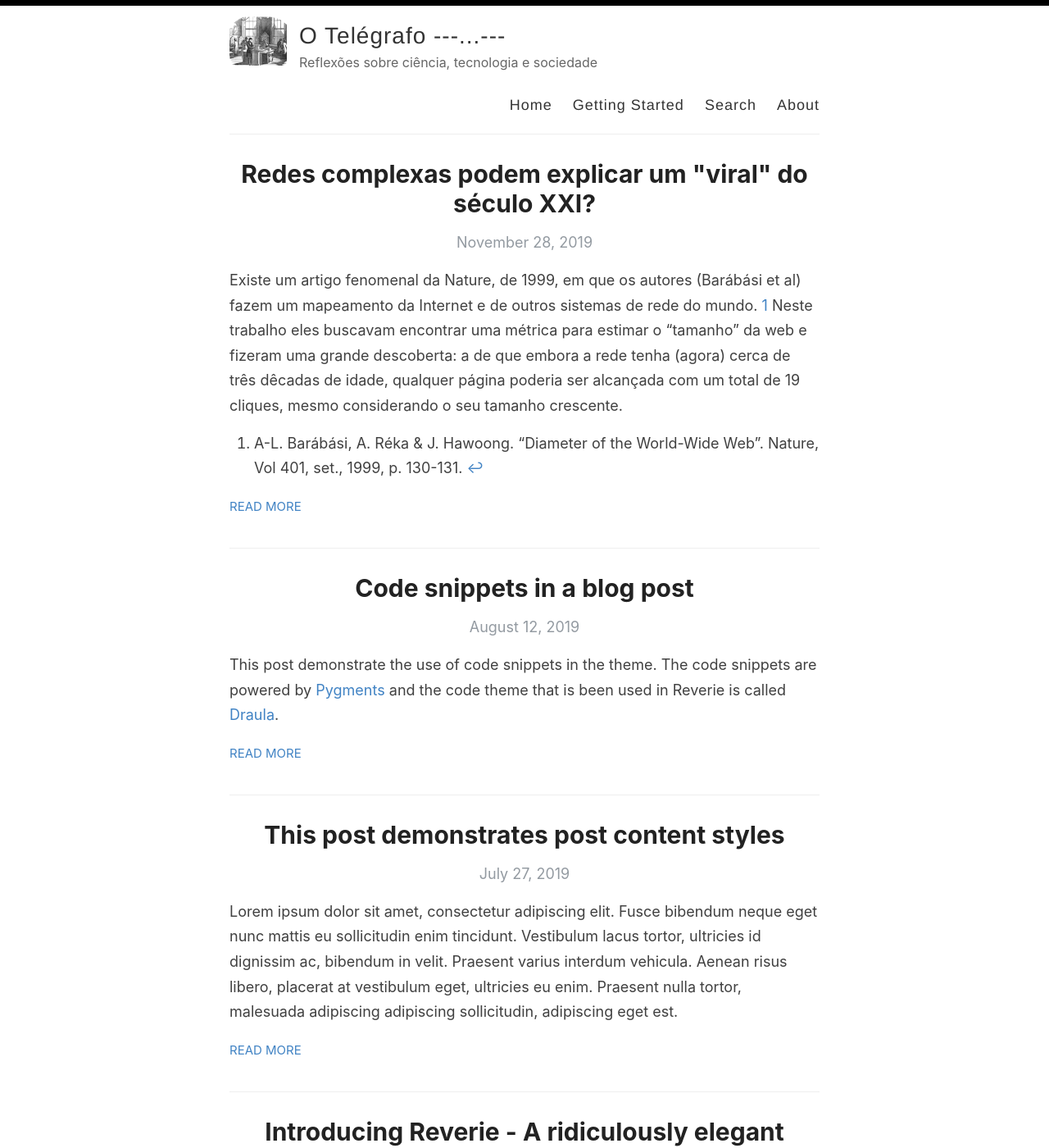
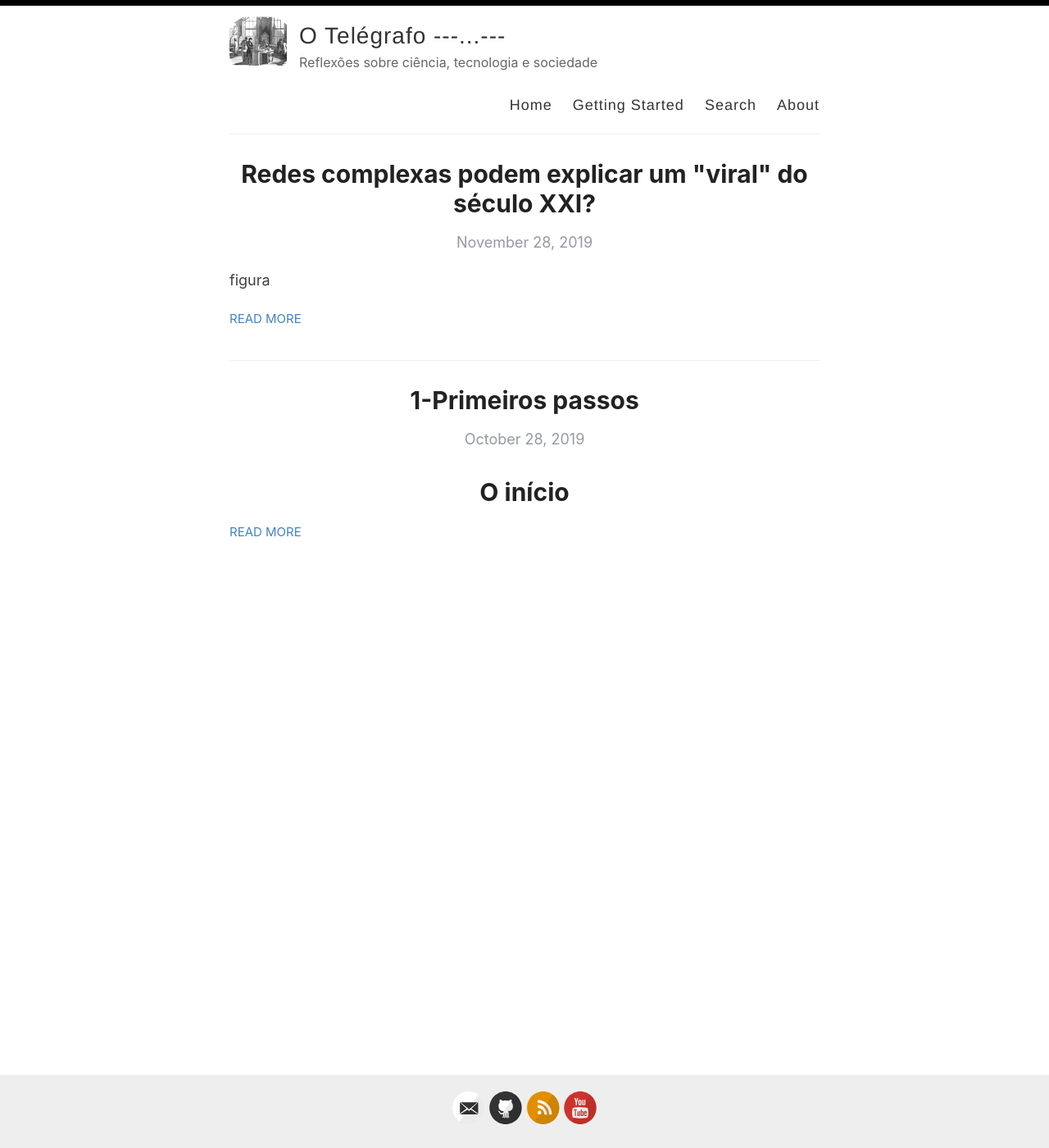
Before and after one commit to tonidandel/otelegrafo_, a Jekyll site: the page built from index.html, in a window 1280 px wide and 1400 px high. Shown: the whole window at 82% size. Built offline with Jekyll 4.4.1, drawn with Linux system fonts in a browser that asks for light colours; the list of posts is cut into pages by our own code; some of the changed lines change nothing that is shown; some of the changed text lies outside the part shown.

Commit message:
teste-includes-2

````diff
--- a/_posts/2019-02-13-introducing-reverie-jekyll-theme.md
+++ /dev/null
@@ -1,85 +0,0 @@
----
-layout: post
-title: Introducing Reverie - A ridiculously elegant Jekyll theme
-categories: [Miscellaneous, Jekyll]
----
-
-[Reverie](https://github.com/amitmerchant1990/reverie) is a [Jekyll](https://jekyllrb.com/)-powered theme which is simple and opinionated. It's actually a fork of [jekyll-now](https://github.com/barryclark/jekyll-now) with some additional features and personal touches which I've implemented to suit my needs for my blog.
-
-This is a plug-and-play Jekyll theme which you can use on GitHub Pages without even setting up a local environment.
-
-![](/images/reverie-demo.png)
-
-## Features overview
-
-- Command-line free fork-first workflow, using GitHub.com to create, customize and post to your blog
-- Fully responsive and mobile optimized base theme
-- Sass/Coffeescript support using Jekyll 2.0
-- Free hosting on your GitHub Pages user site
-- All the SEO goodies comes in-built
-- Markdown blogging
-- Syntax highlighting using Pygments
-  - [Dracula syntax theme](https://draculatheme.com/) included
-- Disqus commenting
-- Google Analytics integration
-- Fuzzy search across blog posts
-- Pagination of posts works out-of-the-box.
-- Categorize posts out-of-the box
-- RSS Feed
-- In-built sitemap
-
-<div style="text-align: center;">
- <script async type="text/javascript" src="//cdn.carbonads.com/carbon.js?serve=CE7D6KJY&placement=wwwamitmerchantcom" id="_carbonads_js"></script>
-</div>
-
-## Using Reverie on GitHub Pages
-
-### Step 1) Fork Reverie to your User Repository
-
-Fork [this repository](https://github.com/amitmerchant1990/reverie), then rename the repository to `yourgithubusername.github.io`.
-
-Alternatively, you can use [Use this template](https://github.com/amitmerchant1990/reverie/generate) button if you want to create a repository with a clean commit history which will use Reverie as a template.
-
-Your Jekyll blog will often be viewable immediately at <https://yourgithubusername.github.io> (if it's not, you can often force it to build by completing step 2)
-
-### Step 2) Customize and view your site
-
-Enter your site name, description, avatar and many other options by editing the `_config.yml` file. You can easily turn on Google Analytics tracking, Disqus commenting and social icons here.
-
-Making a change to `_config.yml` (or any file in your repository) will force GitHub Pages to rebuild your site with jekyll. Your rebuilt site will be viewable a few seconds later at <https://yourgithubusername.github.io> - if not, give it ten minutes as GitHub suggests and it'll appear soon.
-
-### Step 3) Publish your first blog post
-
-Create a new file called `/_posts/2019-2-13-Hello-World.md` to publish your first blog post. That's all you need to do to publish your first blog post! This [Markdown Cheatsheet](https://github.com/adam-p/markdown-here/wiki/Markdown-Cheatsheet) might come in handy while writing the posts.
-
-> You can add additional posts in the browser on GitHub.com too! Just hit the <kbd>Create new file</kbd> button in `/_posts/` to create new content. Just make sure to include the [front-matter](http://jekyllrb.com/docs/frontmatter/) block at the top of each new blog post and make sure the post's filename is in this format: year-month-day-title.md
-
-## Using Categories in Reverie
-
-You can categorize your content based on `categories` in Reverie. For this, you just need to add `categories` in front matter like below:
-
-For adding single category:
-
-```md
-categories: JavaScript
-```
-
-For adding multiple categories:
-
-```md
-categories: [PHP, Laravel]
-```
-
-The contegorized content can be shown over this URL: <https://yourgithubusername.github.io/categories/>
-
-## RSS
-
-The generated [RSS feed](https://en.wikipedia.org/wiki/RSS) of your blog can be found at <https://yourgithubusername.github.io/feed>. You can see the example RSS feed over [here](https://www.amitmerchant.com/reverie/feed).
-
-## Sitemap
-
-The generated sitemap of your blog can be found at <https://yourgithubusername.github.io/sitemap>. You can see the example sitemap feed over [here](https://www.amitmerchant.com/reverie/sitemap).
-
-## License
-
-MIT
--- /dev/null
+++ b/_posts/2019-10-28-breve-historia-do-latex.md
@@ -0,0 +1,75 @@
+---
+nav: true
+title: 1-Primeiros passos
+---
+
+# O início
+
+## 1. História do $\LaTeX$
+
+O $\LaTeX$ (que se pronuncia *[''la:tec]* ou *['lei:tec]*) vem da junção no mome *Lamport* e do grego $\tau\, \epsilon\, \chi\, \nu\,\eta\,$ *[''tec:ni]* e que, etimologicamente, está nas origens do termo *técnica*. É, a grosso modo, uma Linguagem de Programação para marcação de texto, ou, mais à rigor, um *Interpretador*, que trabalha em cima de um arquivo de texto puro, fazendo algo bem próximo ao que um professor ou professora de línguas faria ao corrigir um texto: uma análise léxica, semântica e sintática, linha por linha , como:
+
+    Início
+       1. Colocar um titulo aqui.
+       2. colocar um negrito na palavra tal;
+       3. colocar tal letra em maíscula;
+        etc.
+    fim
+
+A linguagem $\TeX$ foi uma criação de Donald Knuth, ao longo da recuada década de 1970, quando ainda não havia o computador pessoal, mas apenas grandes *workstations*, que ocupavam salas inteiras. Naquela época, Donald Knuth estava no processo de escrita e revisão de alguns livros de sua autoria, uma coleção em vários volumes chamada *The Art of Computer Programming*, quando recebeu uma amostra de prova preparada pela editora, que não o agradou em nada pelo resultado. Reza a lenda que, ao receber o manuscrito pelo correio, ele disse **Bleecc!!**, que seria no Português algo como **Eeeca!**
+
+Naquela mesma época Knuth havia se deparado com um livro que se tornara popular,  [Artificial Intelligence](https://archive.org/details/artificialintell00wins), de Patrick Winston, que havia sido um dos primeiros livros  produzidos de maneira inteiramente digital, isto é, que utilizava *0's* (zeros) e *1's* (uns) em cada ponto de uma página para formar uma imagem, isto é "tinta=1", "não-tinta"=0. Impressionado, e como também era pesquisador da área de Computação, decidiu fazer algo similar.
+
+Antes de tudo ele precisava aprender do que se tratava um bom livro, quais eram as boas práticas, em termos tipográficos, para escrita de símbolos matemáticos, textos simples, questões estilísticas envolvidas no design de fontes, etc. Acreditando inicialmente que esta seria uma tarefa simples, que gastaria em torno de 6 meses, Knuth acabou dedicando 10 anos de sua vida para desenvolver o primeiro interpretador $\TeX$.
+
+Um ano após ter iniciado sua pesquisa, Donald Kntuh foi convidado pela *AMS* (American Mathematical Society) para dar uma série de palestras no encontro anual da entidade, que organizava um evento para pessoas que haviam feito algo relevante para o campo da Matemática, mas que não haviam necessariamente trabalhando com matemática. Os convidados poderiam falar do que quisessem em suas palestras, e Knuth decidiu falar sobre a Ciência da Computação à serviço da matemática, apresentando seu novo projeto $\TeX$, para composição de textos e o *Metafont*, que era um projeto paralelo para desenhar fontes com o auxílio do $\TeX$.  Na palestra ele apresentou não apenas as raízes dos conceitos tipográficos, mas também as estruturas matemáticas sobre as quais o programa estava sendo desenvolvido. O $\TeX$ era então mais próximo a um projeto de pesquisa do que um produto de larga escala, mas isso estava para mudar. Mas antes de passarmos aos detalhes técnicos, façamos um panorama sobre as possibilidades do LaTeX
+
+### Belos projetos em $\TeX$ , $\LaTeX$ e amigos...
+
+1. Não se preocupe ainda com instalação de ferramentas. Antes de qualquer coisa,
+   conheça o potencial do LaTeX:
+
+   - [Belos projetos de diagramação](http://tex.stackexchange.com/questions/1319/showcase-of-beautiful-typography-done-in-tex-friends);
+   - [Exemplos extremos das possibilidades do LaTeX](http://www.tug.org/texshowcase/).
+
+### Premissas básicas de uma distribuição $\TeX$:
+
+ Entre os objetivos iniciais do programa desenvolvido por Donald Knuth, o $\TeX$ deveria:
+
+* Ser utilizado diretamente pelos autores, que são aqueles que mais entendem a respeito do que estão escrevendo;
+
+* Servir aos propósitos de pesquisa acadêmica, sendo por sua natureza, um [Software Livre](https://pt.wikipedia.org/wiki/Software_livre), que não é a mesma coisa que "comida grátis";
+
+* Ser desenvolvido de forma que os arquivos de entrada (textos simples com marcações) pudessem ser compatíveis com qualquer sistema operacional futuro, o que é bem diferente de um sistema [WYSWYG](https://en.wikipedia.org/wiki/WYSIWYG), como os atuais processadores de texto: em um programa dessa natureza, duas partes do mesmo texto podem ser bem diferentes, mesmo que se use os mesmos estilos de formatação e fontes. Por exemplo: um arquivo no MS Office 95 não será lido exatamente da mesma forma no MS Office 2019. Aliás, ainda que na mesma plataforma, eles são serão totalmente incompatíveis. Neste aspecto, um arquivo em $\TeX$ é sempre processado da mesma forma, não importando em qual sistema ele esteja. Um arquivo dos anos 1970 é executado perfeitamente em um computador moderno, apresentando a mesma qualidade;
+
+  ### O $\LaTeX$
+
+  Como o $\TeX$ formava um conjunto relativamente simples de comandos, como pequenos blocos fundamentais, rapidamente começaram a surgir complementos seguindo a [Licença Livre](https://en.wikipedia.org/wiki/LaTeX_Project_Public_License) sobre a qual o primeiro projeto havia sido desenvolvido.  Uma das premissas básicas da licença era que o nome $\TeX$ deveria aparecer em qualquer outra distribuição futura baseada em $\TeX$, ainda que a utilização de qualquer obra baseada nele pudesse ser utilizada papra qualquer fim, mesmo que comercial. Em 1983, Leslie Lamport desenvolveu uma série de macros (que são pequenas rotinas de instruções) utilizando os comandos básicos do $\TeX$, dando início à primeira versão do $\LaTeX$, que atualmente está em sua segunda versão.
+
+  ### Estrutura básica de um arquivo *.tex*
+
+A estrutura básica de um arquivo em $\LaTeX$ é bem simples. Por exemplo, você digitar os comando em um arquivo de texto simples:
+
+    \documentclass[a4paper,12pt]{article}
+    \begin{document}
+    Alô Mundo!
+    \end{document}
+
+Após a execução em um editor qualquer de texto, que vimos ao longo da oficina, o compilador vai gerar apenas um documento em branco com a frase "Alô Mundo!". Se quisermos algo um pouco mais detalhado, como um texto formatado, podemos fazer algo do tipo:
+
+    \documentclass[a4paper,12pt]{article}
+    \begin{document}
+    \section{Uma seção teste}
+    O \LaTeX é demais! além do mais... conforme a equação \ref{eq:01}, que está na página \pageref{eq:01}, tem-se:
+
+    \begin{equation}
+        PV - nRT\,.
+        \label{eq:01}
+    \end{equation}
+
+    \end{document}
+
+Que deverá gerar algo como expresso na figura:
+![](images/exemplo1.png)Obviamente que eu ainda não disse como se dão os passos entre o arquivo de texto puro e o resultado. Mas quero, contudo, que você se atente aos elementos presentes nesta imagem e em seu potencial. Veja que com poucos comandos conseguimos um resultado simples, elegante e profissional para o pequeno texto. Em momento algum tivemos que nos preocupar em inserir campos para numeração da equação, tamanho das fontes ou símbolos em algum editor de equações.
+
+> Agora é o momento de alguns passos para [instalação](2-instalacao-latex.md) do $\LaTeX$. Como não é o foco dessa oficina, vou me atentar apenas a algumas sugestões de instalação para os sistemas operacionais Linux, Windows, MacOS, e "Nuvem".
--- a/_posts/2019-11-28-redes-complexas-podem-explicar-fenomenos-sociais.md
+++ b/_posts/2019-11-28-redes-complexas-podem-explicar-fenomenos-sociais.md
@@ -3,6 +3,8 @@ layout: post
 title: Redes complexas podem explicar um "viral" do século XXI?
 categories: [tecnologia,sociedade]
 ---
+
+figura
 
 Existe um artigo fenomenal da Nature, de 1999, em que os autores (Barábási et
 al) fazem um mapeamento da Internet e de outros sistemas de rede do mundo. [^1] Neste trabalho eles buscavam encontrar uma métrica para estimar o "tamanho" da web e fizeram uma grande descoberta: a de que embora a rede tenha (agora) cerca de três dêcadas de idade, qualquer página poderia ser alcançada com um total de 19 cliques, mesmo considerando o seu tamanho crescente.
--- a/_posts/2019-7-27-this-post-demonstrates-post-content-styles.md
+++ /dev/null
@@ -1,92 +0,0 @@
----
-layout: post
-title: This post demonstrates post content styles
-categories: Miscellaneous
----
-
-Lorem ipsum dolor sit amet, consectetur adipiscing elit. Fusce bibendum neque eget nunc mattis eu sollicitudin enim tincidunt. Vestibulum lacus tortor, ultricies id dignissim ac, bibendum in velit. Praesent varius interdum vehicula. Aenean risus libero, placerat at vestibulum eget, ultricies eu enim. Praesent nulla tortor, malesuada adipiscing adipiscing sollicitudin, adipiscing eget est.
-
-## Some great heading (h2)
-
-Proin convallis mi ac felis pharetra aliquam. Curabitur dignissim accumsan rutrum. In arcu magna, aliquet vel pretium et, molestie et arcu.
-
-Mauris lobortis nulla et felis ullamcorper bibendum. Phasellus et hendrerit mauris. Proin eget nibh a massa vestibulum pretium. Suspendisse eu nisl a ante aliquet bibendum quis a nunc. Praesent varius interdum vehicula. Aenean risus libero, placerat at vestibulum eget, ultricies eu enim. Praesent nulla tortor, malesuada adipiscing adipiscing sollicitudin, adipiscing eget est.
-
-## Another great heading (h2)
-
-Lorem ipsum dolor sit amet, consectetur adipiscing elit. Fusce bibendum neque eget nunc mattis eu sollicitudin enim tincidunt. Vestibulum lacus tortor, ultricies id dignissim ac, bibendum in velit.
-
-### Some great subheading (h3)
-
-Proin convallis mi ac felis pharetra aliquam. Curabitur dignissim accumsan rutrum. In arcu magna, aliquet vel pretium et, molestie et arcu. Mauris lobortis nulla et felis ullamcorper bibendum.
-
-Phasellus et hendrerit mauris. Proin eget nibh a massa vestibulum pretium. Suspendisse eu nisl a ante aliquet bibendum quis a nunc.
-
-### Some great subheading (h3)
-
-Praesent varius interdum vehicula. Aenean risus libero, placerat at vestibulum eget, ultricies eu enim. Praesent nulla tortor, malesuada adipiscing adipiscing sollicitudin, adipiscing eget est.
-
-> This quote will change your life. It will reveal the secrets of the universe, and all the wonders of humanity. Don't misuse it.
-
-Lorem ipsum dolor sit amet, consectetur adipiscing elit. Fusce bibendum neque eget nunc mattis eu sollicitudin enim tincidunt.
-
-### Some great subheading (h3)
-
-Vestibulum lacus tortor, ultricies id dignissim ac, bibendum in velit. Proin convallis mi ac felis pharetra aliquam. Curabitur dignissim accumsan rutrum.
-
-```html
-<html>
-  <head>
-  </head>
-  <body>
-    <p>Hello, World!</p>
-  </body>
-</html>
-```
-
-In arcu magna, aliquet vel pretium et, molestie et arcu. Mauris lobortis nulla et felis ullamcorper bibendum. Phasellus et hendrerit mauris.
-
-#### You might want a sub-subheading (h4)
-
-In arcu magna, aliquet vel pretium et, molestie et arcu. Mauris lobortis nulla et felis ullamcorper bibendum. Phasellus et hendrerit mauris.
-
-In arcu magna, aliquet vel pretium et, molestie et arcu. Mauris lobortis nulla et felis ullamcorper bibendum. Phasellus et hendrerit mauris.
-
-#### But it's probably overkill (h4)
-
-In arcu magna, aliquet vel pretium et, molestie et arcu. Mauris lobortis nulla et felis ullamcorper bibendum. Phasellus et hendrerit mauris.
-
-### Oh hai, an unordered list!!
-
-In arcu magna, aliquet vel pretium et, molestie et arcu. Mauris lobortis nulla et felis ullamcorper bibendum. Phasellus et hendrerit mauris.
-
-- First item, yo
-- Second item, dawg
-- Third item, what what?!
-- Fourth item, fo sheezy my neezy
-
-### Oh hai, an ordered list!!
-
-In arcu magna, aliquet vel pretium et, molestie et arcu. Mauris lobortis nulla et felis ullamcorper bibendum. Phasellus et hendrerit mauris.
-
-1. First item, yo
-2. Second item, dawg
-3. Third item, what what?!
-4. Fourth item, fo sheezy my neezy
-
-## Headings are cool! (h2)
-
-Proin eget nibh a massa vestibulum pretium. Suspendisse eu nisl a ante aliquet bibendum quis a nunc. Praesent varius interdum vehicula. Aenean risus libero, placerat at vestibulum eget, ultricies eu enim. Praesent nulla tortor, malesuada adipiscing adipiscing sollicitudin, adipiscing eget est.
-
-Praesent nulla tortor, malesuada adipiscing adipiscing sollicitudin, adipiscing eget est.
-
-Proin eget nibh a massa vestibulum pretium. Suspendisse eu nisl a ante aliquet bibendum quis a nunc.
-
-### Tables
-
-| Title 1               | Title 2               | Title 3               | Title 4               |
-| --------------------- | --------------------- | --------------------- | --------------------- |
-| lorem                 | lorem ipsum           | lorem ipsum dolor     | lorem ipsum dolor sit |
-| lorem ipsum dolor sit | lorem ipsum dolor sit | lorem ipsum dolor sit | lorem ipsum dolor sit |
-| lorem ipsum dolor sit | lorem ipsum dolor sit | lorem ipsum dolor sit | lorem ipsum dolor sit |
-| lorem ipsum dolor sit | lorem ipsum dolor sit | lorem ipsum dolor sit | lorem ipsum dolor sit |
--- a/_posts/2019-8-12-code-snippets.md
+++ /dev/null
@@ -1,42 +0,0 @@
----
-layout: post
-title:  Code snippets in a blog post
-categories: [HTML,Code]
----
-
-This post demonstrate the use of code snippets in the theme. The code snippets are powered by [Pygments](http://pygments.org/) and the code theme that is been used in Reverie is called [Draula](https://draculatheme.com/).
-
-This is a raw snippet:
-
-```
-hello world
-123
-This is a text snippet
-```
-
-This is a PHP snippet:
-
-```php
-<?php
-    echo 'Hello, World!';
-?>
-```
-
-This is a JavaScript snippet:
-
-```js
-const add = (a, b) => a + b
-const minus = (a, b) => a - b
-
-console.log(add(100,200))  // 300
-console.log(minus(100,200))  // -100
-```
-
-This is a Python snippet:
-
-```python
-def say_hello():
-    print("hello world!")
-
-say_hello()   // "hello world!"
-```
````
Also changed, not shown: images/exemplo1.png (added).
